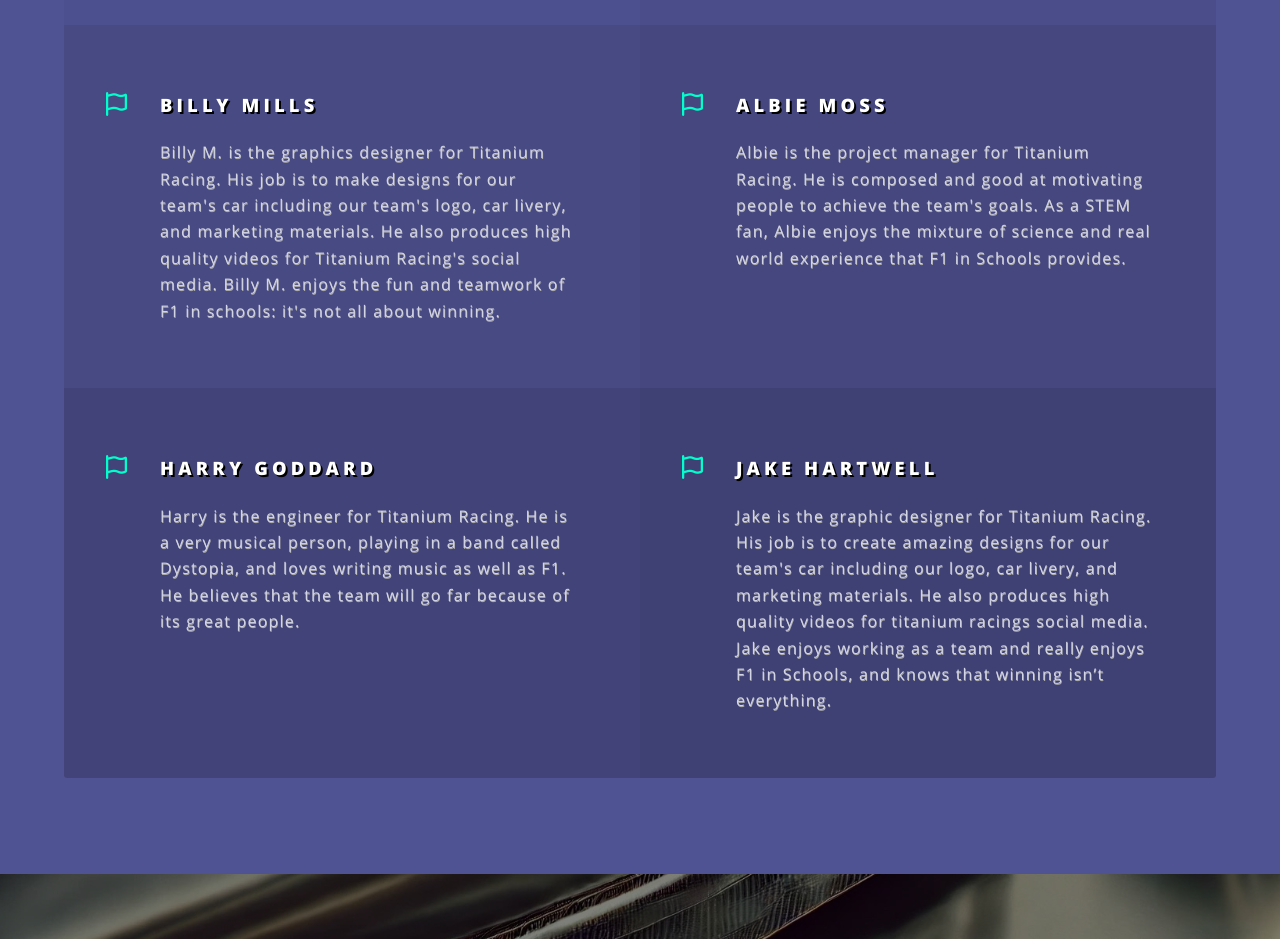
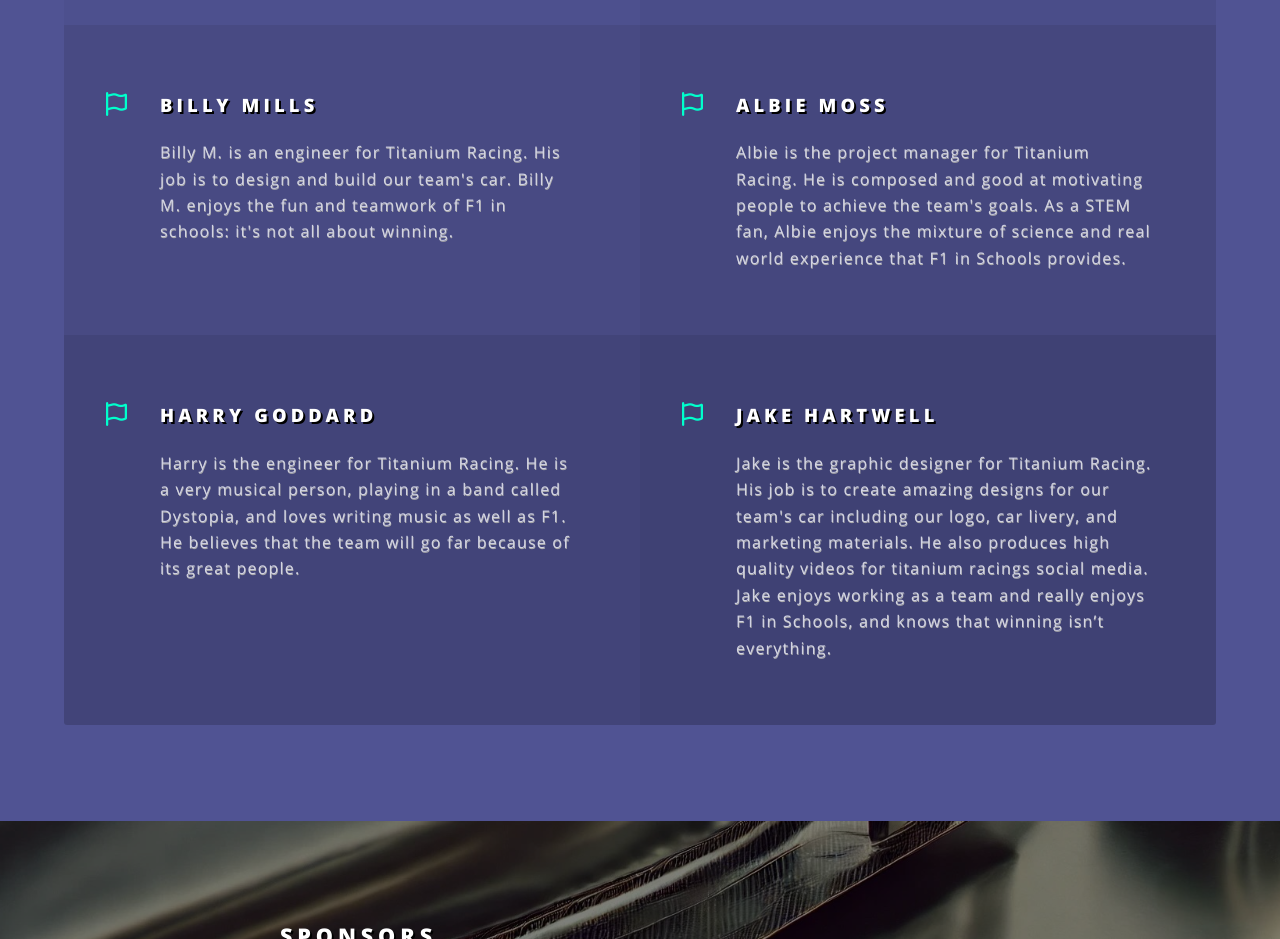
Before and after one commit to jimwebber/titaniumracing, a plain HTML site: page index.html in a window 1280 px wide. Shown: the part 2200-3139 px from the top of the page. Drawn offline with Linux system fonts and the light colour scheme.

Commit message:
Update at 2025-02-25 17:46

```diff
--- a/index.html
+++ b/index.html
@@ -168,9 +168,8 @@
 
       <li class="icon fa-flag">
         <h3>Billy Mills</h3>
-        <p>Billy M. is the graphics designer for Titanium Racing.
-His job is to make designs for our team's car including our team's logo, car livery, and marketing materials.
-He also produces high quality videos for Titanium Racing's social media.
+        <p>Billy M. is an engineer for Titanium Racing.
+His job is to design and build our team's car.
 Billy M. enjoys the fun and teamwork of F1 in schools: it's not all about winning.
 </p>
 			</li>
```
